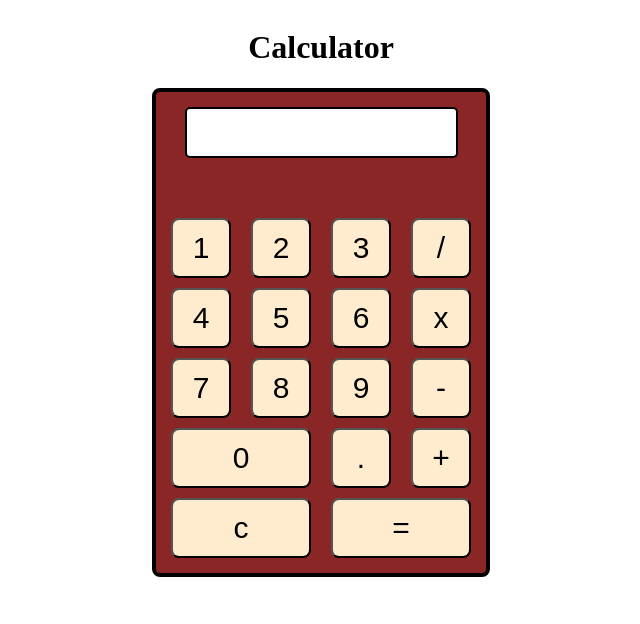
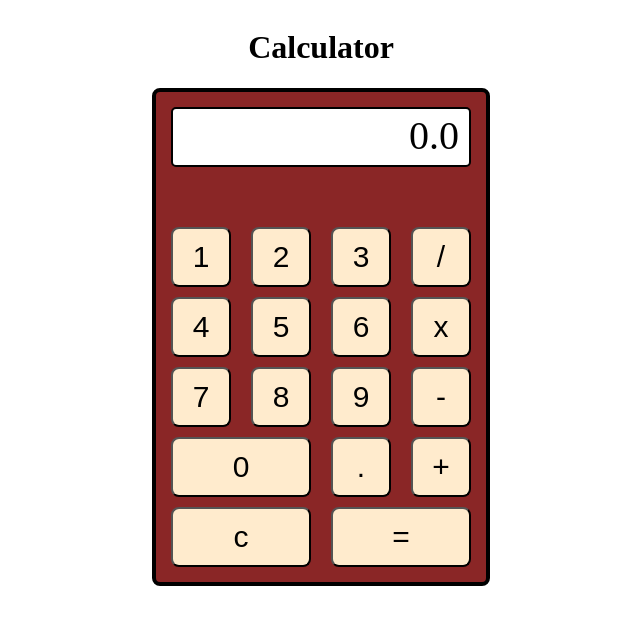
Before and after one commit to CAllan5/calculator, a plain HTML site: page index.html in a window 1280 px wide. Shown: the whole page, without its empty margins (327-967 px from the left). Drawn offline with Linux system fonts and the light colour scheme.

Commit message:
chnaged diplay numbers from an input bar to a styled div

```diff
--- a/index.html
+++ b/index.html
@@ -11,7 +11,7 @@
 <body>
     <h1>Calculator</h1>
     <div class="main">
-        <input class='inputBar' type="text">
+        <div class="inputBar">0.0</div>
         <div id="btnPanel">
             <div class="btnSec">
                 <button>1</button>
--- a/style.css
+++ b/style.css
@@ -23,12 +23,21 @@ body {
 }
 
 .inputBar {
+    box-sizing: border-box;
+    padding-top: 3px;
+    padding-bottom: 3px;
+    padding-left: 10px;
+    padding-right: 10px;
+    background-color: white;
     border: 2px solid black;
     margin: 0;
-    height: 45px;
-    font-size: 20px;
+    height: 60px;
+    font-size: 40px;
     direction: RTL;
     border-radius: 5px;
+    width: 300px;
+    text-align: right;
+
 }
 
 button {
```
